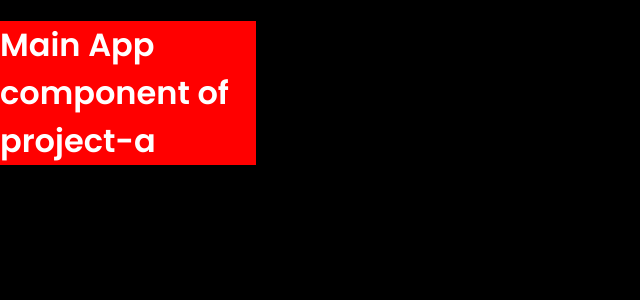
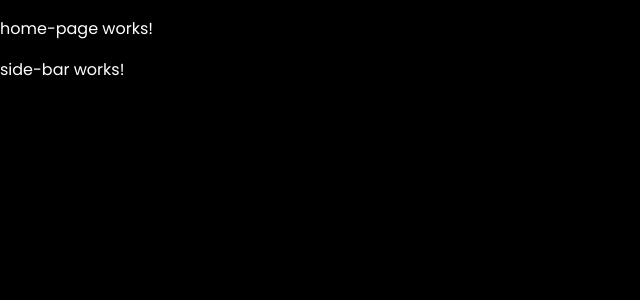
Before and after one commit to angel-crack/angular-warnes-projects, an Angular app: page / in a window 1280 px wide. Shown: the top 300 px of the page, without its empty margins (0-640 px from the left). Built offline with nearby package versions, Linux system fonts and the light colour scheme.

Commit message:
export sidebar from shared

```diff
--- a/src/app/app-routing.module.ts
+++ b/src/app/app-routing.module.ts
@@ -3,7 +3,7 @@ import { RouterModule, Routes } from '@angular/router';
 
 const routes: Routes = [
   {
-    path: 'home',
+    path: '',
     loadChildren: () => import('./modules/home/home.module').then(m=>m.HomeModule)
   }
 ];
--- a/src/app/app.component.html
+++ b/src/app/app.component.html
@@ -1,2 +1 @@
-<h1>Main App component of {{title}} </h1>
 <router-outlet></router-outlet>
--- a/src/app/modules/home/home-routing.module.ts
+++ b/src/app/modules/home/home-routing.module.ts
@@ -5,7 +5,7 @@ import { HomePageComponent } from './pages/home-page/home-page.component';
 
 const routes: Routes = [
   {
-    path: 'dashboard',
+    path: '',
     component: HomePageComponent
   }
 ];
--- a/src/app/modules/home/home.module.ts
+++ b/src/app/modules/home/home.module.ts
@@ -3,6 +3,7 @@ import { CommonModule } from '@angular/common';
 
 import { HomeRoutingModule } from './home-routing.module';
 import { HomePageComponent } from './pages/home-page/home-page.component';
+import { SharedModule } from 'src/app/shared/shared.module';
 
 
 @NgModule({
@@ -11,7 +12,8 @@ import { HomePageComponent } from './pages/home-page/home-page.component';
   ],
   imports: [
     CommonModule,
-    HomeRoutingModule
+    HomeRoutingModule,
+    SharedModule
   ]
 })
 export class HomeModule { }
--- a/src/app/modules/home/pages/home-page/home-page.component.html
+++ b/src/app/modules/home/pages/home-page/home-page.component.html
@@ -1 +1,2 @@
 <p>home-page works!</p>
+<app-side-bar></app-side-bar>
--- a/src/app/shared/shared.module.ts
+++ b/src/app/shared/shared.module.ts
@@ -14,6 +14,9 @@ import { HeaderUserComponent } from './components/header-user/header-user.compon
   ],
   imports: [
     CommonModule
+  ],
+  exports: [
+    SideBarComponent
   ]
 })
 export class SharedModule { }
```
